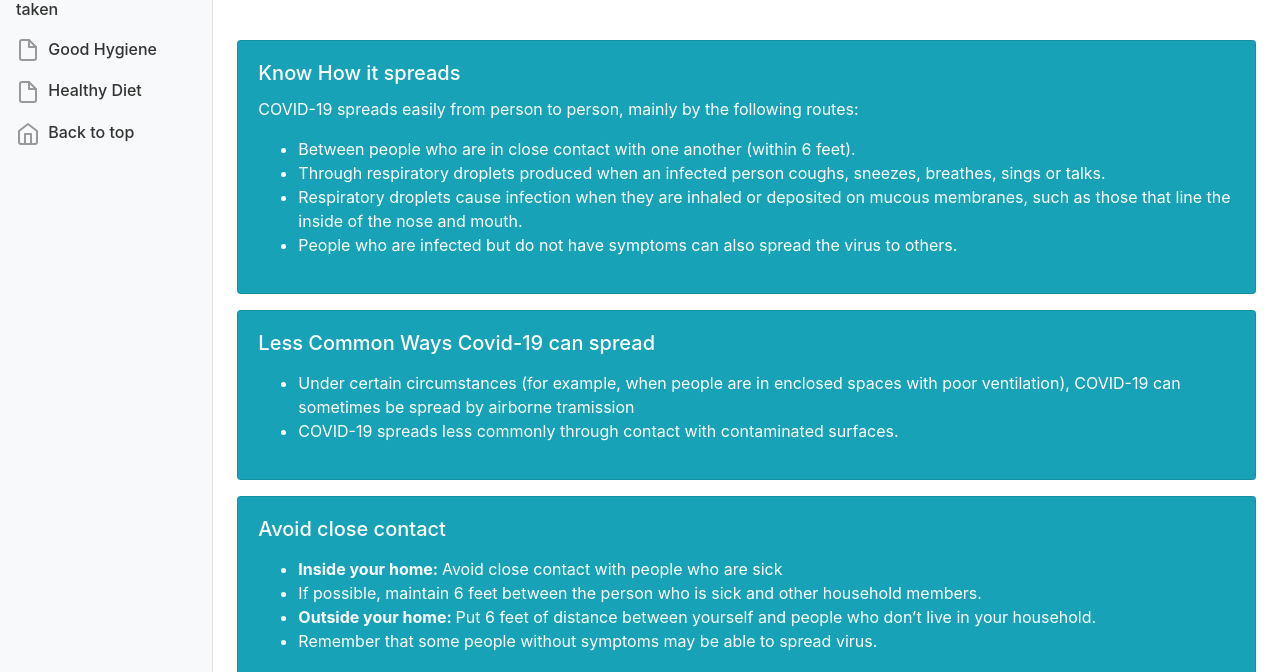
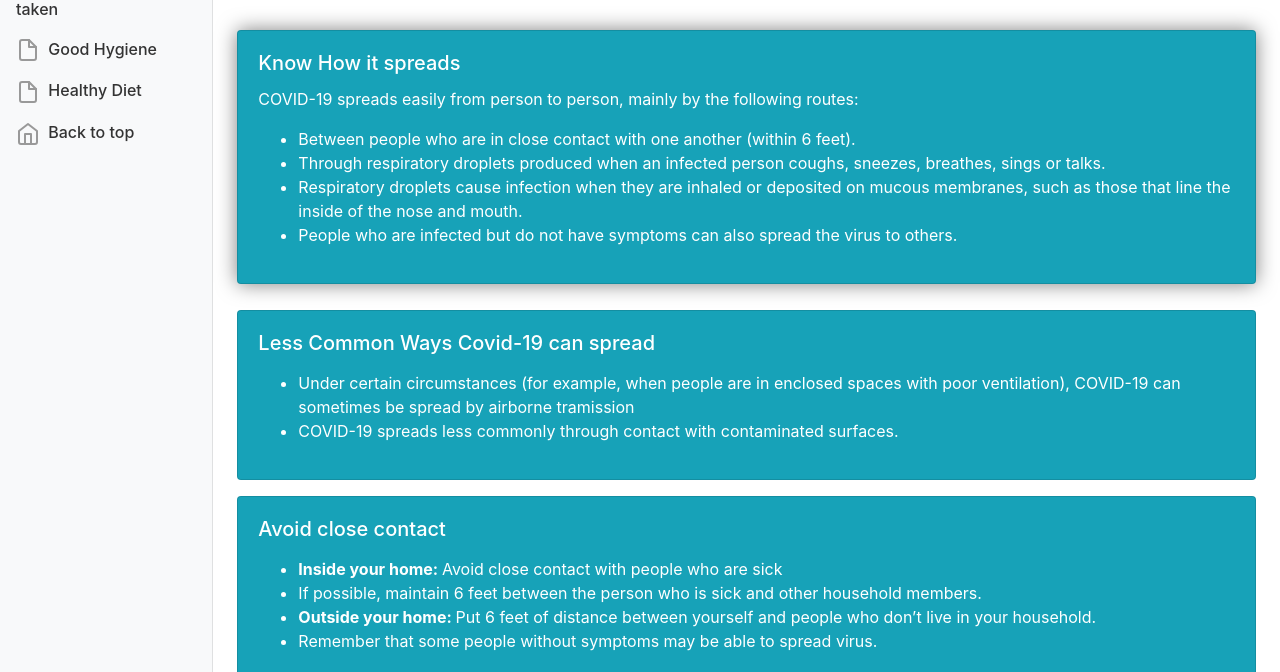
Before and after one commit to KedarSant/Corona-Statistics, a plain HTML site: page precautions.html in a window 1280 px wide. In both pictures the pointer is over the element 746 px from the left and 295 px from the top of the page. Shown: the part 128-800 px from the top of the page. Drawn offline with nearby package versions, Linux system fonts and the light colour scheme.

Commit message:
Added card hover pseudo attribute

```diff
--- a/precautions.html
+++ b/precautions.html
@@ -74,6 +74,15 @@
 
             hr{
                 height: 10px;
+            }
+
+            .card {
+                transition: 0.2s;
+            }
+
+            .card:hover {
+                box-shadow: 0 0 20px 0 rgba(0, 0, 0, 0.5);
+                transform: translateY(-10px);
             }
 
         </style>
```
